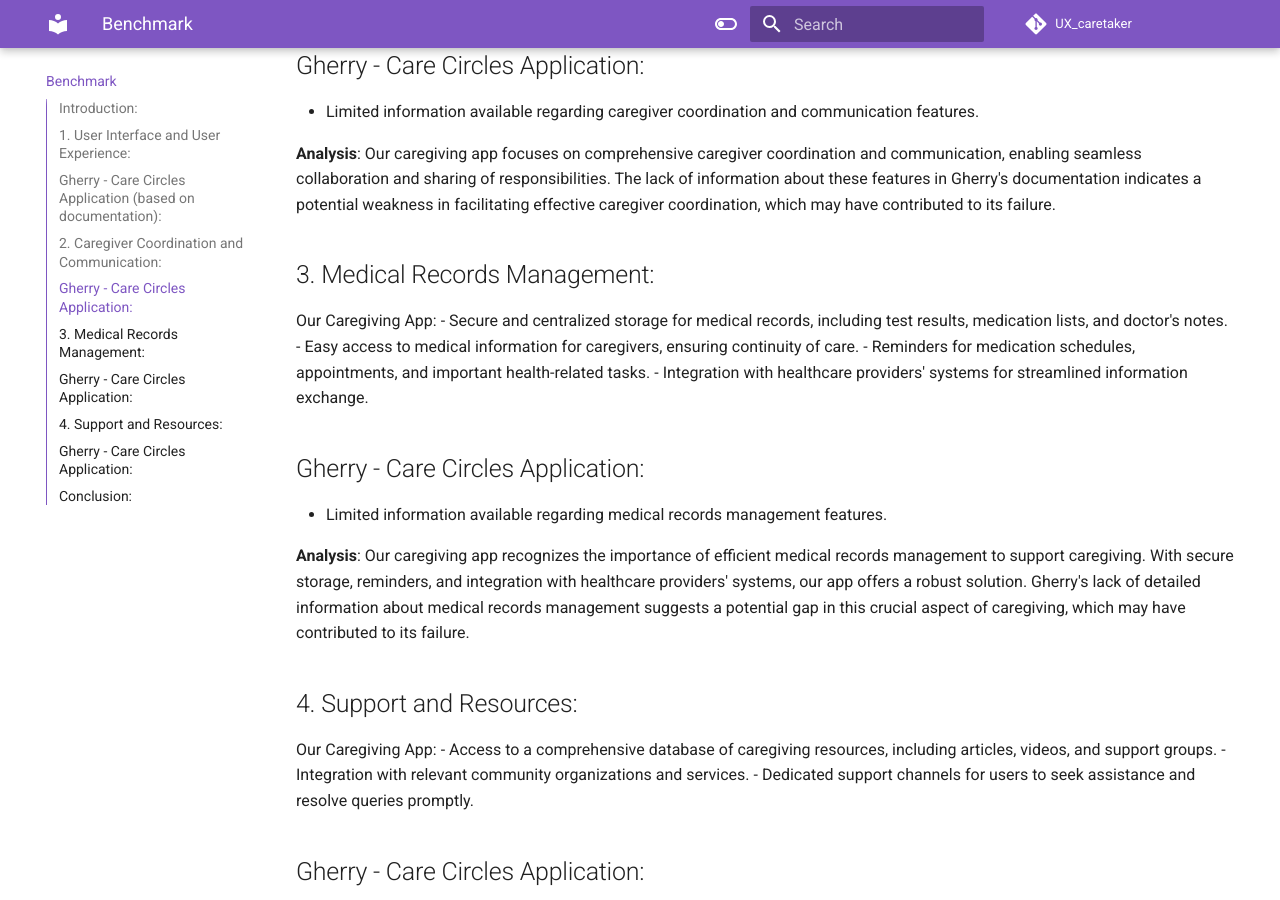
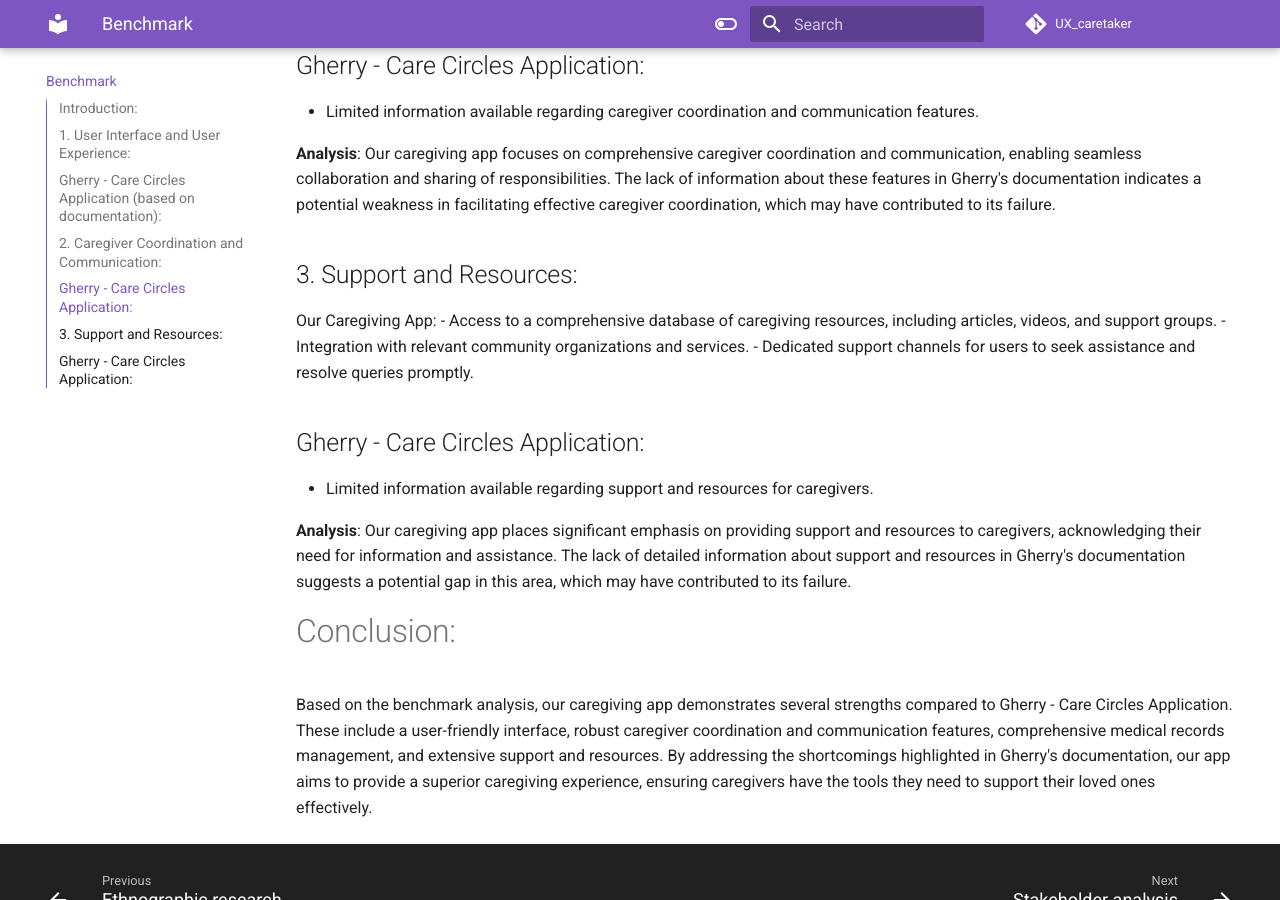
Before and after one commit to teragramgius/GherryPlus, an MkDocs documentation site: the page built from docs/benchmark.md, in a window 1280 px wide and 900 px high, scrolled down 1017 px. Built offline with MkDocs 1.6.1 and Material for MkDocs 9.7.7, drawn with Linux system fonts in a browser that asks for light colours; comment, search, counter and statistics services are not loaded; the version menu is left out.

Commit message:
final benchmark.md

```diff
--- a/docs/benchmark.md
+++ b/docs/benchmark.md
@@ -30,19 +30,7 @@ Our Caregiving App:
 
 **Analysis**: Our caregiving app focuses on comprehensive caregiver coordination and communication, enabling seamless collaboration and sharing of responsibilities. The lack of information about these features in Gherry's documentation indicates a potential weakness in facilitating effective caregiver coordination, which may have contributed to its failure.
 
-## 3. Medical Records Management:
-Our Caregiving App:
-- Secure and centralized storage for medical records, including test results, medication lists, and doctor's notes.
-- Easy access to medical information for caregivers, ensuring continuity of care.
-- Reminders for medication schedules, appointments, and important health-related tasks.
-- Integration with healthcare providers' systems for streamlined information exchange.
-
-## Gherry - Care Circles Application:
-- Limited information available regarding medical records management features.
-
-**Analysis**: Our caregiving app recognizes the importance of efficient medical records management to support caregiving. With secure storage, reminders, and integration with healthcare providers' systems, our app offers a robust solution. Gherry's lack of detailed information about medical records management suggests a potential gap in this crucial aspect of caregiving, which may have contributed to its failure.
-
-## 4. Support and Resources:
+## 3. Support and Resources:
 Our Caregiving App:
 - Access to a comprehensive database of caregiving resources, including articles, videos, and support groups.
 - Integration with relevant community organizations and services.
@@ -53,5 +41,5 @@ Our Caregiving App:
 
 **Analysis**: Our caregiving app places significant emphasis on providing support and resources to caregivers, acknowledging their need for information and assistance. The lack of detailed information about support and resources in Gherry's documentation suggests a potential gap in this area, which may have contributed to its failure.
 
-## Conclusion:
+# Conclusion:
 Based on the benchmark analysis, our caregiving app demonstrates several strengths compared to Gherry - Care Circles Application. These include a user-friendly interface, robust caregiver coordination and communication features, comprehensive medical records management, and extensive support and resources. By addressing the shortcomings highlighted in Gherry's documentation, our app aims to provide a superior caregiving experience, ensuring caregivers have the tools they need to support their loved ones effectively.
```
